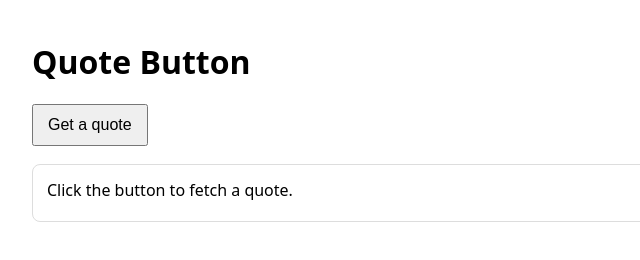
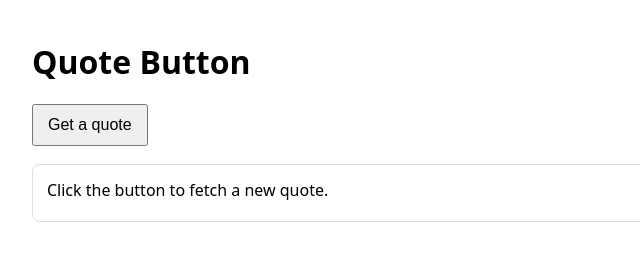
Before and after one commit to LukeTowns1234/quotes-blob-site, a website: page site/index.html in a window 1280 px wide. Shown: the full height of the page, 248-888 px from the left. Drawn offline with Linux system fonts and the light colour scheme.

Commit message:
forced update

```diff
--- a/api/package.json
+++ b/api/package.json
@@ -1,5 +1,5 @@
 {
-  "name": "",
+  "name": "quotesapp123",
   "version": "1.0.0",
   "description": "",
   "main": "dist/src/functions/*.js",
--- a/site/index.html
+++ b/site/index.html
@@ -30,7 +30,7 @@
 
   <button id="btn">Get a quote</button>
 
-  <div id="quote">Click the button to fetch a quote.</div>
+  <div id="quote">Click the button to fetch a new quote.</div>
 
   <div class="muted" id="status"></div>
 
```
